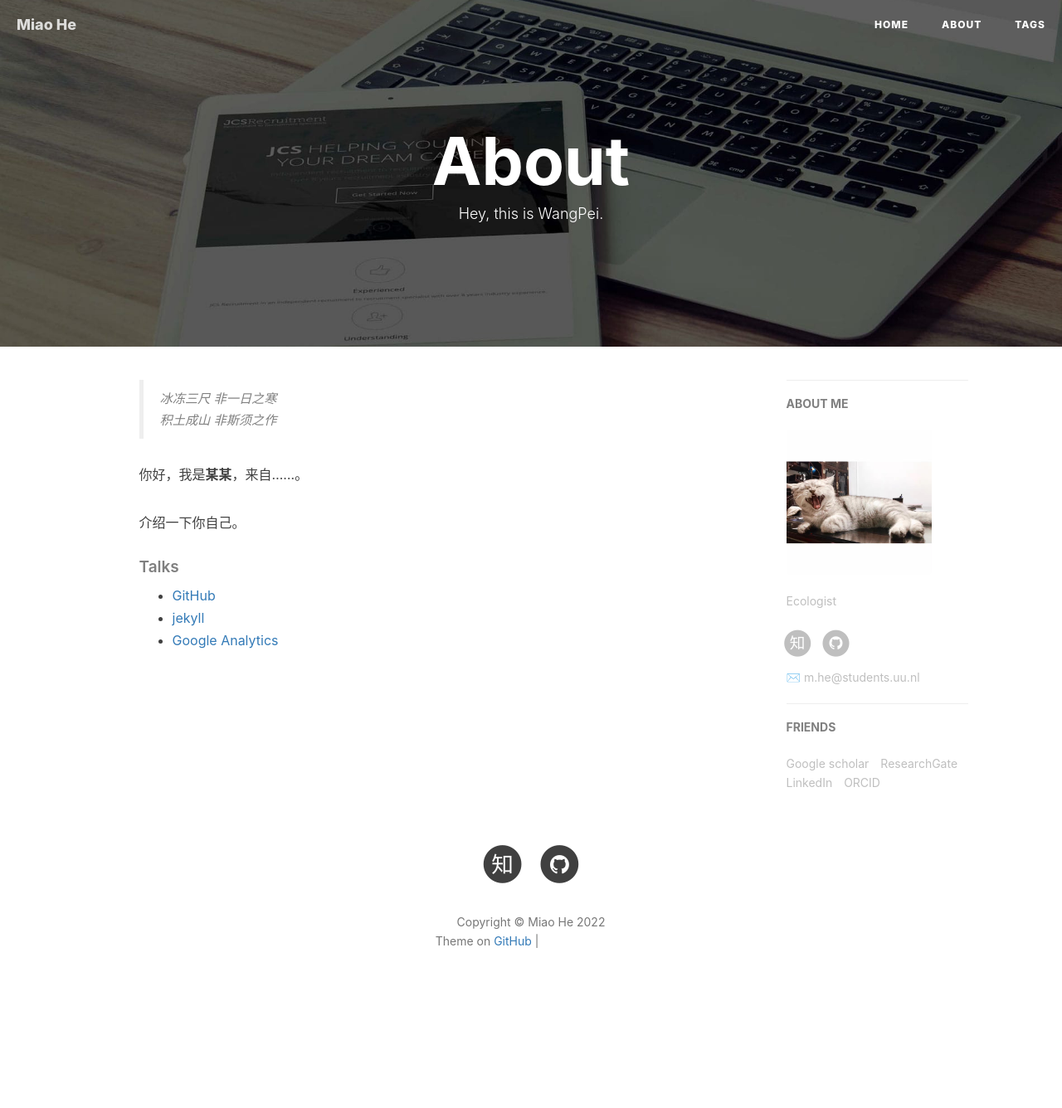
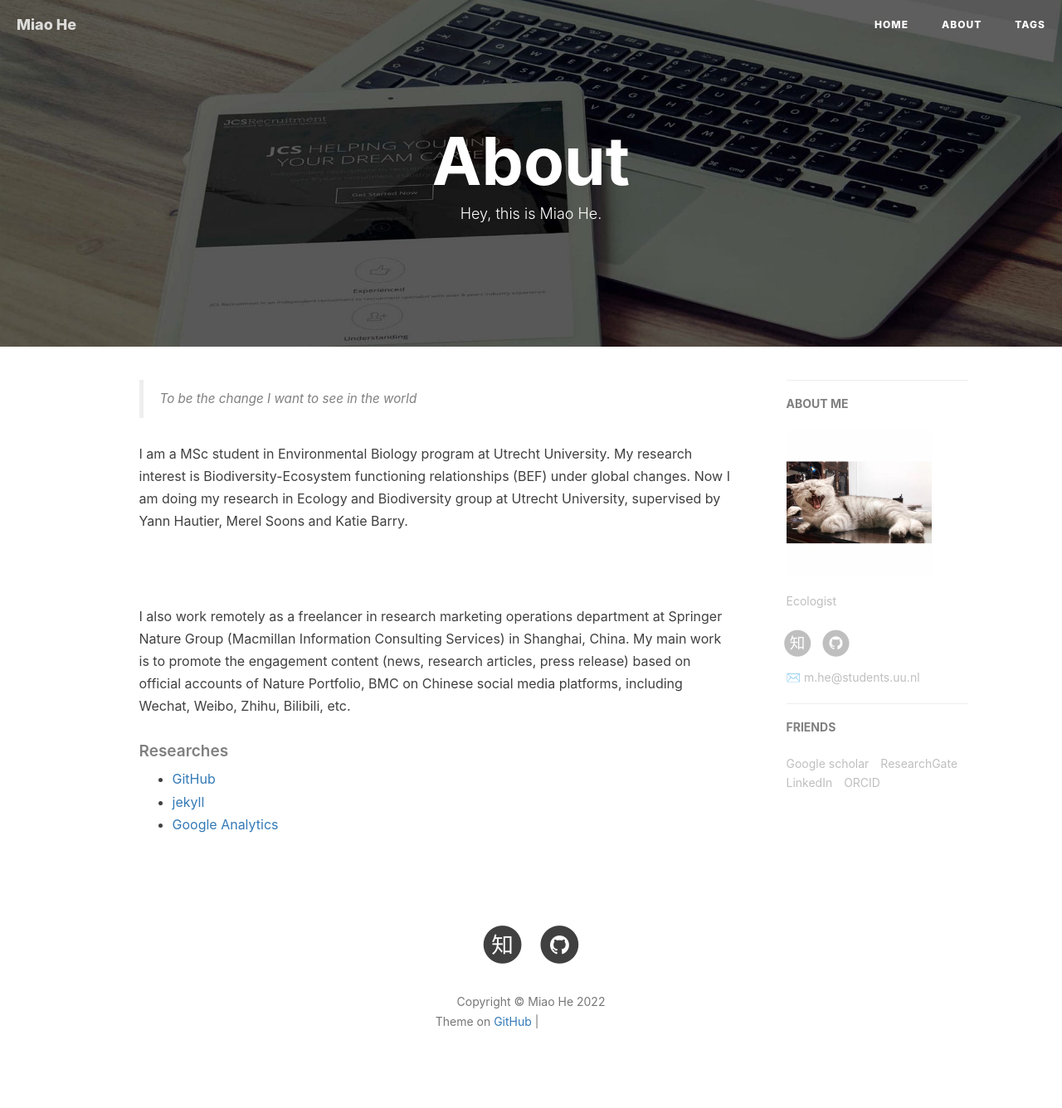
Before and after one commit to MiaoHe13/MiaoHe13.github.io, a Jekyll site: the page built from about.html, in a window 1280 px wide. Shown: the whole page at 83% size. Built offline with Jekyll 4.4.1, drawn with Linux system fonts in a browser that asks for light colours; nearby versions of some CDN libraries; comment, search, counter and statistics services are not loaded; before the commit the page ends 1239 px from its top, so only the background shows below that; grey boxes are pictures that could not be loaded.

Commit message:
Update about.html

```diff
--- a/about.html
+++ b/about.html
@@ -1,7 +1,7 @@
 ---
 layout: page
 title: "About"
-description: "Hey, this is WangPei."
+description: "Hey, this is Miao He."
 header-img: "img/post-bg-rwd.jpg"
 ---
 
@@ -15,18 +15,16 @@ header-img: "img/post-bg-rwd.jpg"
 <div class="zh post-container">
 
     <!--copied from markdown -->
-    <blockquote><p>冰冻三尺 非一日之寒<br>
-    积土成山 非斯须之作</p></blockquote>
+    <blockquote><p>To be the change I want to see in the world</p></blockquote>
 
-    <p>你好，我是<strong>某某</strong>，来自……。</p>
+    <p>I am a MSc student in Environmental Biology program at Utrecht University. My research interest is Biodiversity-Ecosystem functioning relationships (BEF) under global changes. Now I am doing my research in Ecology and Biodiversity group at Utrecht University, supervised by Yann Hautier, Merel Soons and Katie Barry.</p><br>
 
-    <p>介绍一下你自己。</p>
-
+    <p>I also work remotely as a freelancer in research marketing operations department at Springer Nature Group (Macmillan Information Consulting Services) in Shanghai, China. My main work is to promote the engagement content (news, research articles, press release) based on official accounts of Nature Portfolio, BMC on Chinese social media platforms, including Wechat, Weibo, Zhihu, Bilibili, etc.</p>
 
 
     <p></p>
 
-    <h5>Talks</h5>
+    <h5>Researches</h5>
 
     <ul>
         <li><a href="https://github.com">GitHub</a></li>
```
